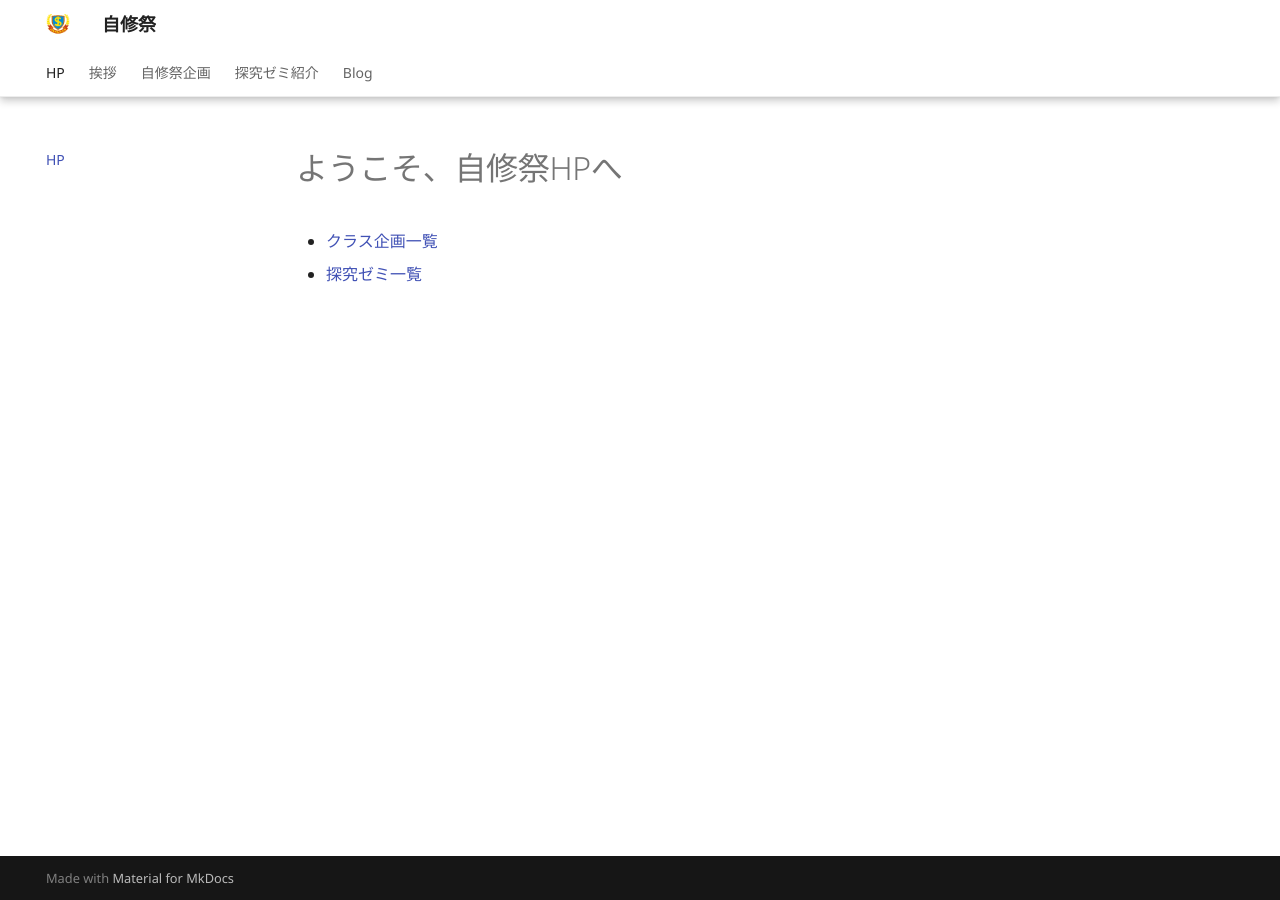
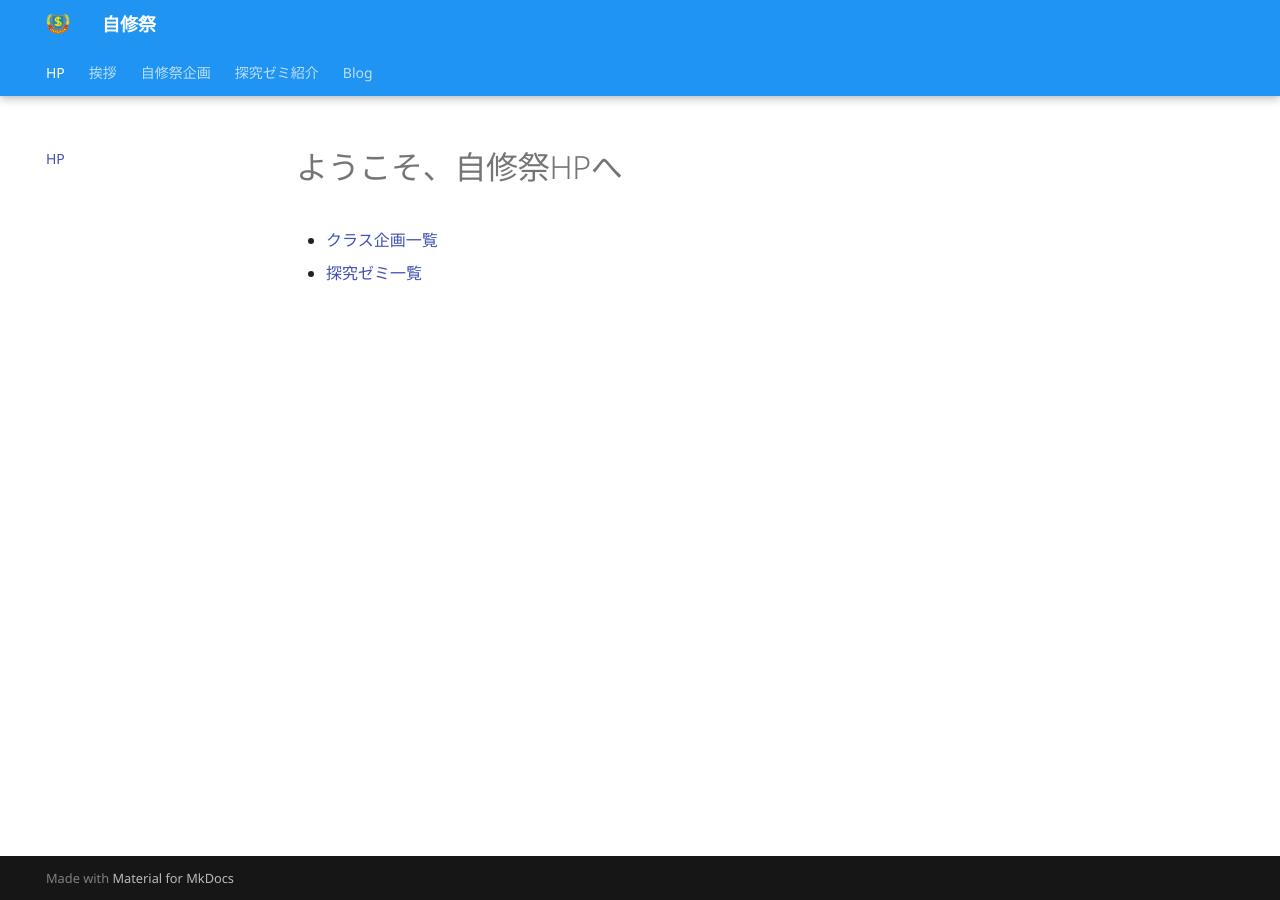
Before and after one commit to JSfes/JSfes.github.io, an MkDocs documentation site: the page built from docs/index.md, in a window 1280 px wide. Built offline with MkDocs 1.6.1 and Material for MkDocs 9.7.7, drawn with Linux system fonts in a browser that asks for light colours.

Commit message:
[Change]: 青色に変更

```diff
--- a/mkdocs.yml
+++ b/mkdocs.yml
@@ -8,9 +8,9 @@ theme:
     name: material
     palette:
         scheme: preference
-        primary: white
+        # primary: white
         # primary: red
-        # primary: blue
+        primary: blue
         accent: green
     font:
         text: Noto Sans
```
